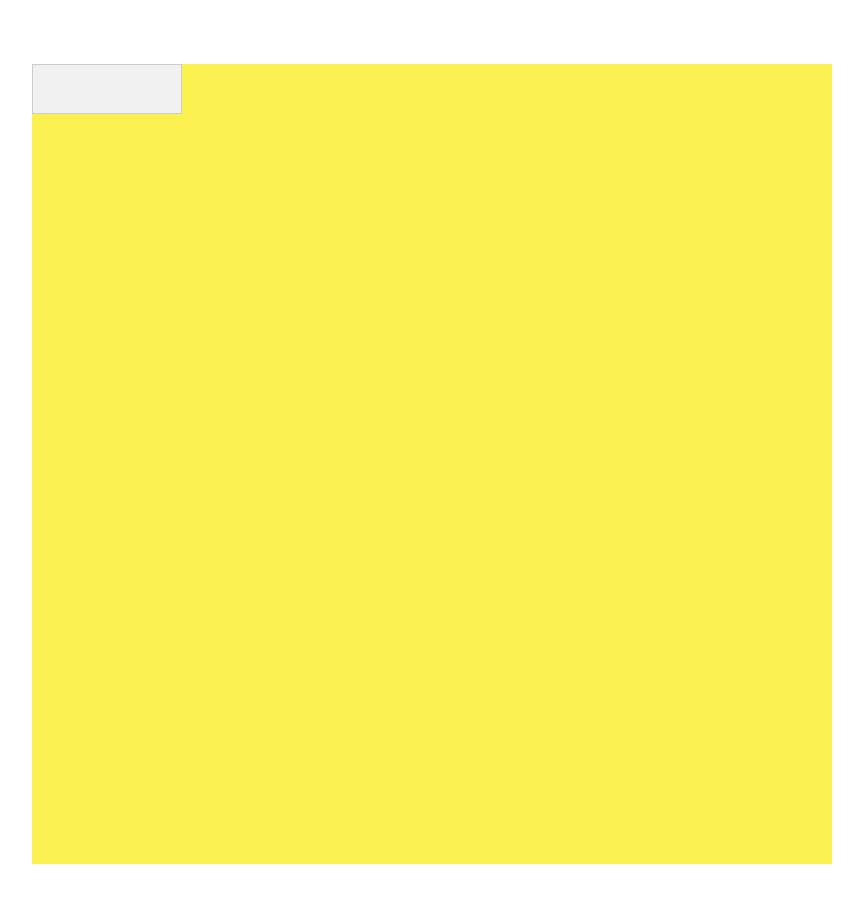
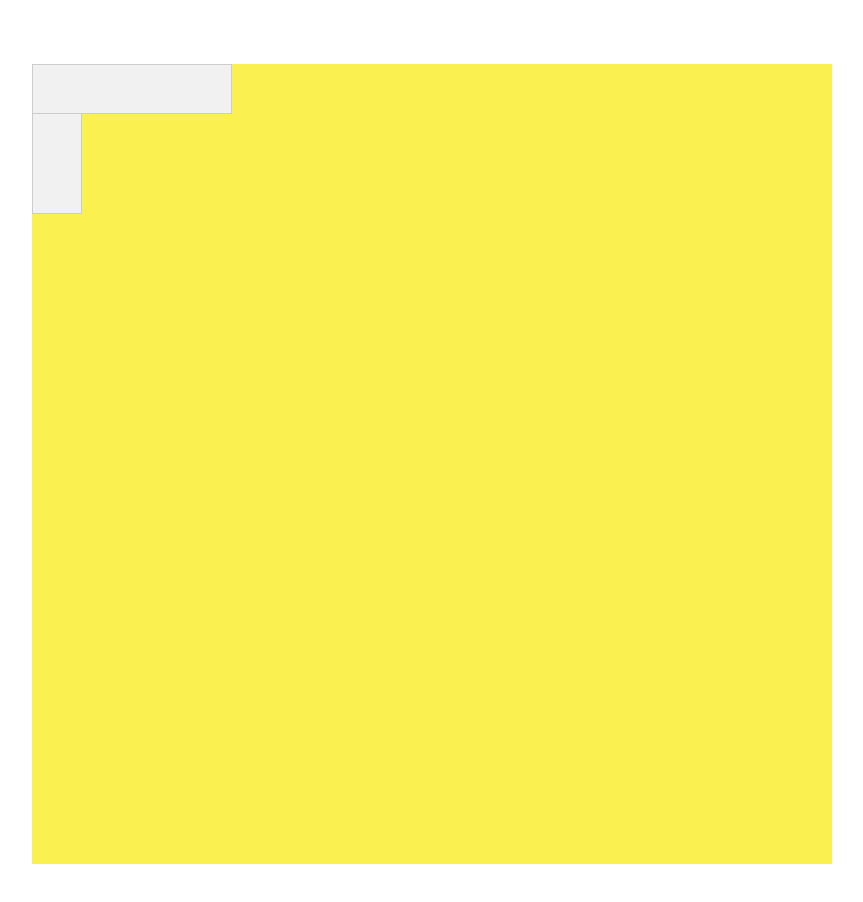
Before and after one commit to strdr4605/circuit-simulator, a Next.js app: page / in a window 1280 px wide. Shown: the top 902 px of the page, without its empty margins (208-1071 px from the left). Built offline with nearby package versions, Linux system fonts and the light colour scheme.

Commit message:
2 connected and orientation

```diff
--- a/pages/index.js
+++ b/pages/index.js
@@ -5,12 +5,56 @@ import styles from "../styles/Home.module.css";
 
 const CELL_SIZE = 50;
 
+function sizeByOrientation(size, orientation) {
+  if (orientation === "horizontal") {
+    return {
+      width: size * CELL_SIZE,
+      height: CELL_SIZE,
+    };
+  } else {
+    return {
+      width: CELL_SIZE,
+      height: size * CELL_SIZE,
+    };
+  }
+}
+
 function pointsAreClose(point1, point2, threshold = 1) {
   var dx = Math.abs(point2.x - point1.x);
   var dy = Math.abs(point2.y - point1.y);
   var diagonalDistance = Math.sqrt(dx * dx + dy * dy);
 
   return dx <= threshold && dy <= threshold && diagonalDistance === threshold;
+}
+
+function objectsAreConnected(element1, element2) {
+  const firstStart = element1;
+  const secondEnd = {
+    x:
+      element2.x +
+      (element2.orientation === "horizontal" ? element2.size - 1 : 0),
+    y:
+      element2.y +
+      (element2.orientation === "vertical" ? element2.size - 1 : 0),
+  };
+  const firstEnd = {
+    x:
+      element1.x +
+      (element1.orientation === "horizontal" ? element1.size - 1 : 0),
+    y:
+      element1.y +
+      (element1.orientation === "vertical" ? element1.size - 1 : 0),
+  };
+  const secondStart = element2;
+
+  console.log(element1, element2, secondEnd);
+
+  return (
+    pointsAreClose(firstStart, secondEnd) ||
+    pointsAreClose(firstEnd, secondStart) ||
+    pointsAreClose(firstStart, secondStart) ||
+    pointsAreClose(firstEnd, secondEnd)
+  );
 }
 
 const doSomethingWithState = (state) => {
@@ -23,8 +67,11 @@ const doSomethingWithState = (state) => {
     return;
   }
 
-  console.log(pointsAreClose(first[1], second[1]));
+  console.log(objectsAreConnected(first[1], second[1]));
 };
+
+const EL1_SIZE = 3;
+const EL2_SIZE = 4;
 
 export default function Home() {
   const [state, setState] = useState({});
@@ -39,6 +86,8 @@ export default function Home() {
     setState((state) => ({
       ...state,
       [id]: {
+        orientation: data.node.dataset.orientation,
+        size: +data.node.dataset.size,
         x,
         y,
       },
@@ -68,19 +117,30 @@ export default function Home() {
             scale={1}
             onStop={onStop}
           >
-            <div className={`${styles.drag} handle`} id="1"></div>
+            <div
+              className={`${styles.drag} handle`}
+              id="1"
+              data-size={EL1_SIZE}
+              data-orientation="vertical"
+              style={sizeByOrientation(EL1_SIZE, "vertical")}
+            ></div>
           </Draggable>
           <Draggable
             handle=".handle"
             bounds="parent"
             defaultPosition={{ x: 0, y: 0 }}
-            positionOffset={{ x: 0, y: -CELL_SIZE }}
             position={null}
             grid={[CELL_SIZE, CELL_SIZE]}
             scale={1}
             onStop={onStop}
           >
-            <div className={`${styles.drag} handle`} id="2"></div>
+            <div
+              className={`${styles.drag} handle`}
+              id="2"
+              data-size={EL2_SIZE}
+              data-orientation="horizontal"
+              style={sizeByOrientation(EL2_SIZE, "horizontal")}
+            ></div>
           </Draggable>
         </div>
       </main>
--- a/styles/Home.module.css
+++ b/styles/Home.module.css
@@ -3,6 +3,7 @@
 }
 
 .drag {
+  position: absolute;
   padding: 0.5rem;
   width: 150px;
   height: 50px;
```
